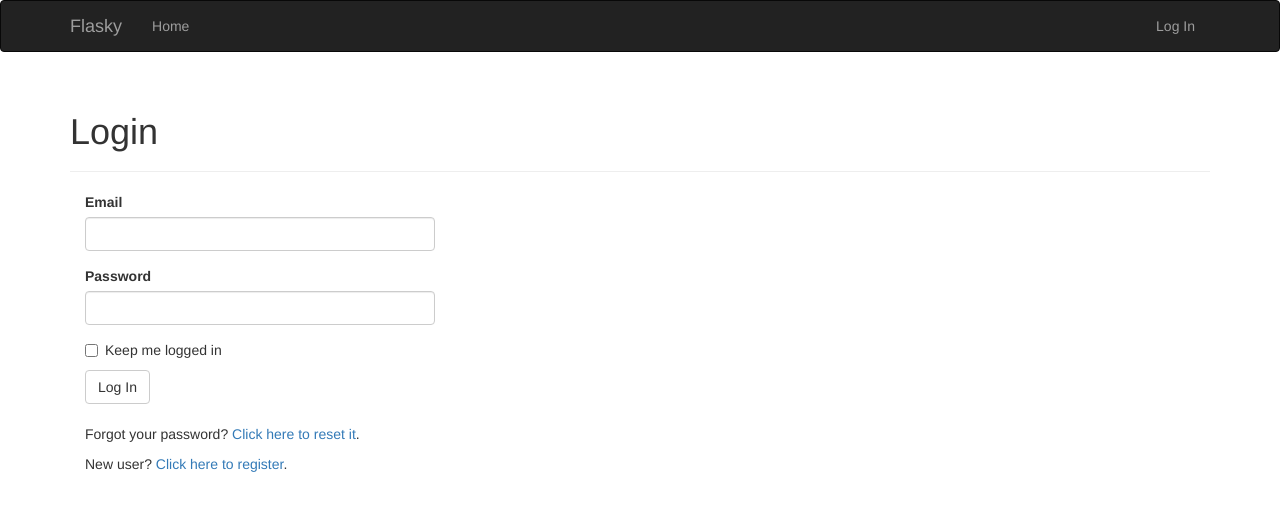
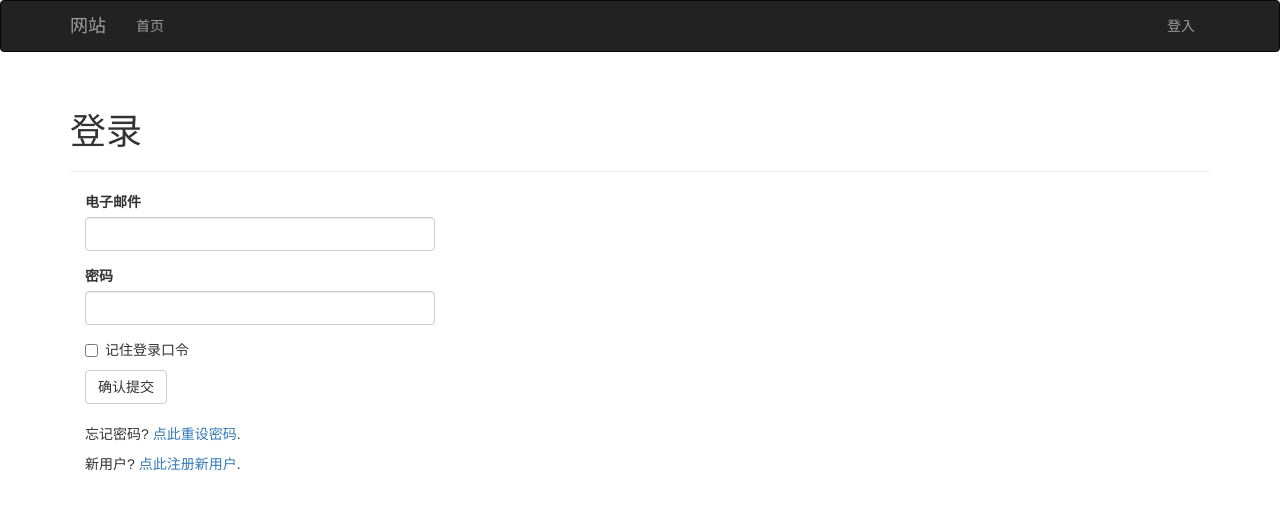
Before and after one commit to Oucsicie/newpages, a Flask app: page /auth/login in a window 1280 px wide. Shown: the top 511 px of the page. Run offline with Flask 2, Linux system fonts and the light colour scheme; some libraries are stand-ins or nearby versions.

Commit message:
2016-05-02.1

```diff
--- a/app/auth/forms.py
+++ b/app/auth/forms.py
@@ -1,3 +1,5 @@
+#!/usr/bin/env python
+# -*- coding: utf-8 -*-
 from flask.ext.wtf import Form
 from wtforms import StringField, PasswordField, BooleanField, SubmitField
 from wtforms.validators import Required, Length, Email, Regexp, EqualTo
@@ -6,32 +8,32 @@ from ..models import User
 
 
 class LoginForm(Form):
-    email = StringField('Email', validators=[Required(), Length(1, 64),
+    email = StringField(u'电子邮件', validators=[Required(), Length(1, 64),
                                              Email()])
-    password = PasswordField('Password', validators=[Required()])
-    remember_me = BooleanField('Keep me logged in')
-    submit = SubmitField('Log In')
+    password = PasswordField(u'密码', validators=[Required()])
+    remember_me = BooleanField(u'记住登录口令')
+    submit = SubmitField(u'确认提交')
 
 
 class RegistrationForm(Form):
-    email = StringField('Email', validators=[Required(), Length(1, 64),
+    email = StringField(u'电子邮件', validators=[Required(), Length(1, 64),
                                            Email()])
-    username = StringField('Username', validators=[
+    username = StringField(u'账户名称', validators=[
         Required(), Length(1, 64), Regexp('^[A-Za-z][A-Za-z0-9_.]*$', 0,
                                           'Usernames must have only letters, '
                                           'numbers, dots or underscores')])
-    password = PasswordField('Password', validators=[
-        Required(), EqualTo('password2', message='Passwords must match.')])
-    password2 = PasswordField('Confirm password', validators=[Required()])
-    submit = SubmitField('Register')
+    password = PasswordField(u'密码', validators=[
+        Required(), EqualTo('password2', message=u'两次密码输入必须相同.')])
+    password2 = PasswordField(u'确认密码', validators=[Required()])
+    submit = SubmitField(u'确认提交')
 
     def validate_email(self, field):
         if User.query.filter_by(email=field.data).first():
-            raise ValidationError('Email already registered.')
+            raise ValidationError(u'电子邮件已经存在.')
 
     def validate_username(self, field):
         if User.query.filter_by(username=field.data).first():
-            raise ValidationError('Username already in use.')
+            raise ValidationError(u'账户名称已经存在.')
 
 
 class ChangePasswordForm(Form):
--- a/app/templates/auth/login.html
+++ b/app/templates/auth/login.html
@@ -1,16 +1,16 @@
 {% extends "base.html" %}
 {% import "bootstrap/wtf.html" as wtf %}
 
-{% block title %}Flasky - Login{% endblock %}
+{% block title %}网站 - 登录{% endblock %}
 
 {% block page_content %}
 <div class="page-header">
-    <h1>Login</h1>
+    <h1>登录</h1>
 </div>
 <div class="col-md-4">
     {{ wtf.quick_form(form) }}
     <br>
-    <p>Forgot your password? <a href="{{ url_for('auth.password_reset_request') }}">Click here to reset it</a>.</p>
-    <p>New user? <a href="{{ url_for('auth.register') }}">Click here to register</a>.</p>
+    <p>忘记密码? <a href="{{ url_for('auth.password_reset_request') }}">点此重设密码</a>.</p>
+    <p>新用户? <a href="{{ url_for('auth.register') }}">点此注册新用户</a>.</p>
 </div>
 {% endblock %}
--- a/app/templates/auth/register.html
+++ b/app/templates/auth/register.html
@@ -1,11 +1,11 @@
 {% extends "base.html" %}
 {% import "bootstrap/wtf.html" as wtf %}
 
-{% block title %}Flasky - Register{% endblock %}
+{% block title %}网站 - 注册{% endblock %}
 
 {% block page_content %}
 <div class="page-header">
-    <h1>Register</h1>
+    <h1>注册</h1>
 </div>
 <div class="col-md-4">
     {{ wtf.quick_form(form) }}
--- a/app/templates/base.html
+++ b/app/templates/base.html
@@ -19,11 +19,11 @@
                 <span class="icon-bar"></span>
                 <span class="icon-bar"></span>
             </button>
-            <a class="navbar-brand" href="{{ url_for('main.index') }}">Flasky</a>
+            <a class="navbar-brand" href="{{ url_for('main.index') }}">网站</a>
         </div>
         <div class="navbar-collapse collapse">
             <ul class="nav navbar-nav">
-                <li><a href="{{ url_for('main.index') }}">Home</a></li>
+                <li><a href="{{ url_for('main.index') }}">首页</a></li>
                 {% if current_user.is_authenticated %}
                 <li><a href="{{ url_for('main.user', username=current_user.username) }}">Profile</a></li>
                 {% endif %}
@@ -39,13 +39,13 @@
                         Account <b class="caret"></b>
                     </a>
                     <ul class="dropdown-menu">
-                        <li><a href="{{ url_for('auth.change_password') }}">Change Password</a></li>
-                        <li><a href="{{ url_for('auth.change_email_request') }}">Change Email</a></li>
-                        <li><a href="{{ url_for('auth.logout') }}">Log Out</a></li>
+                        <li><a href="{{ url_for('auth.change_password') }}">更改密码</a></li>
+                        <li><a href="{{ url_for('auth.change_email_request') }}">更改电子邮件</a></li>
+                        <li><a href="{{ url_for('auth.logout') }}">登出</a></li>
                     </ul>
                 </li>
                 {% else %}
-                <li><a href="{{ url_for('auth.login') }}">Log In</a></li>
+                <li><a href="{{ url_for('auth.login') }}">登入</a></li>
                 {% endif %}
             </ul>
         </div>
```
